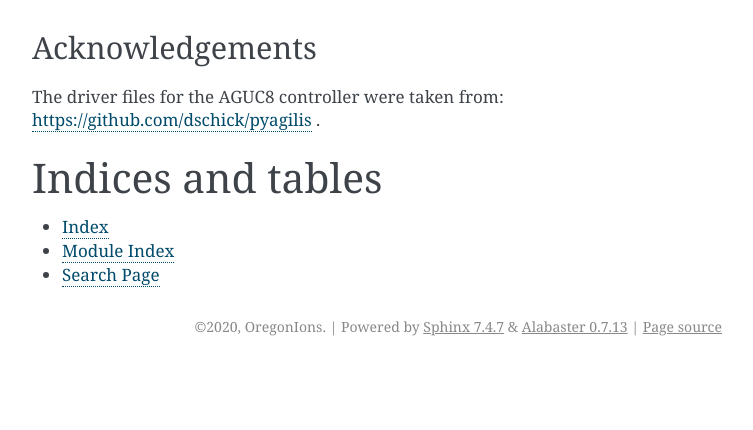
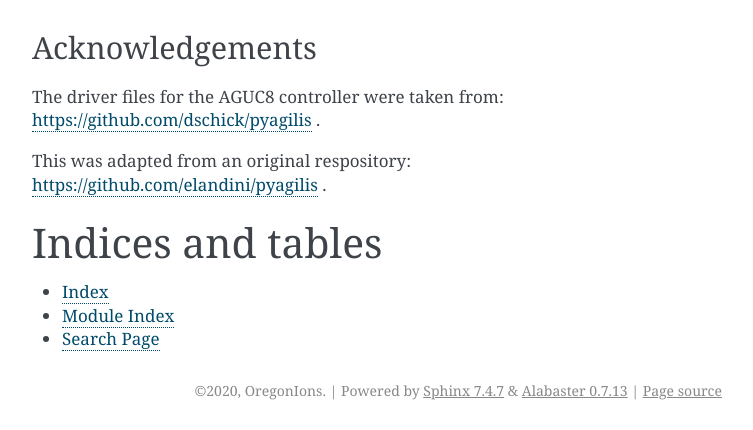
Before and after one commit to ARTIQ-Controllers/AG-UC8, a Sphinx documentation site: the page built from docs/index.rst, in a window 1280 px wide and 900 px high, scrolled down 1200 px, cut to the strip 470-900 px from the top of the window. Shown: the whole strip, without its empty margins (388-1141 px from the left). Built offline with Sphinx 7.4.7, drawn with Linux system fonts in a browser that asks for light colours; before the commit the page ends 2036 px from its top, so only the background shows below that.

Commit message:
Add extra acknowledgement

```diff
--- a/docs/index.rst
+++ b/docs/index.rst
@@ -66,6 +66,8 @@ Acknowledgements
 
 The driver files for the AGUC8 controller were taken from: `https://github.com/dschick/pyagilis <https://github.com/dschick/pyagilis>`_ .
 
+This was adapted from an original respository: `https://github.com/elandini/pyagilis <https://github.com/elandini/pyagilis>`_ .
+
 Indices and tables
 ==================
 
```
